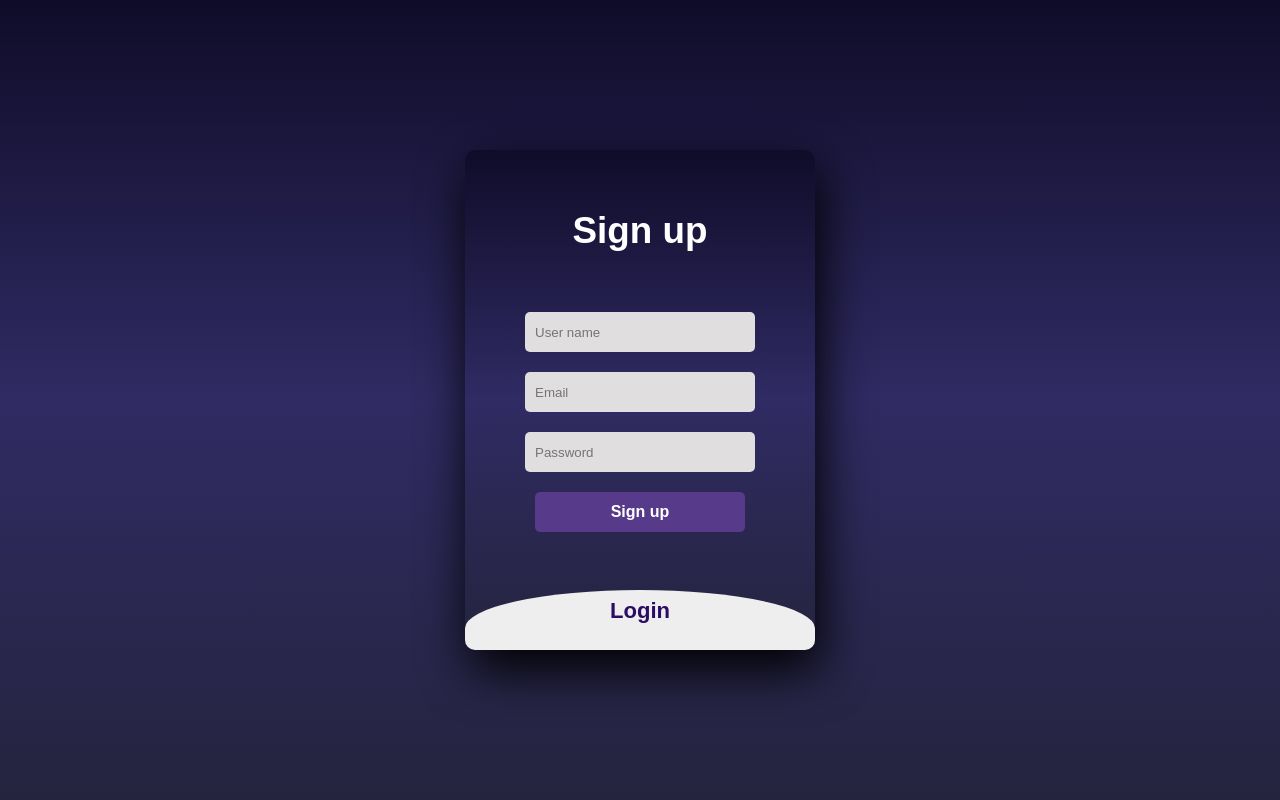
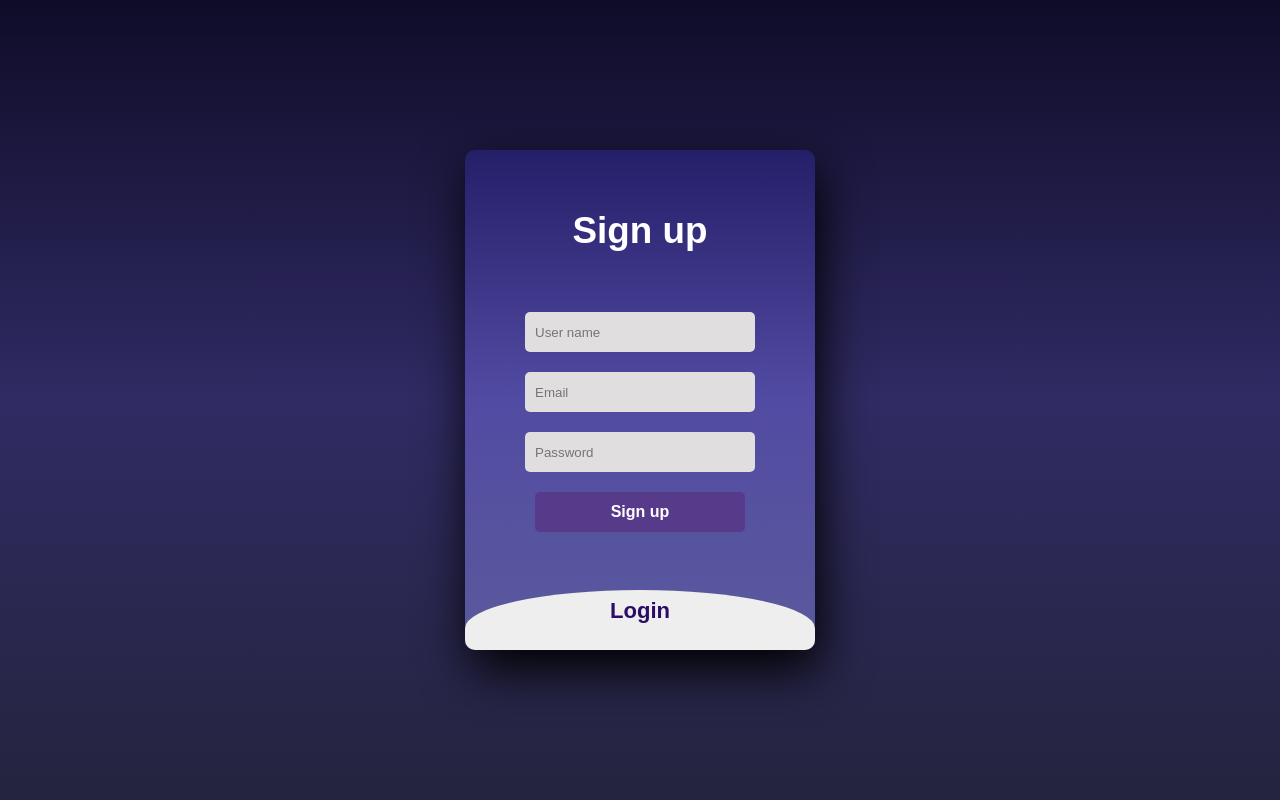
Before and after one commit to ayushpatel0/Login-Signup, a plain HTML site: page index.html in a window 1280 px wide. Drawn offline with Linux system fonts and the light colour scheme.

Commit message:
Update style.css

```diff
--- a/style/style.css
+++ b/style/style.css
@@ -11,7 +11,7 @@ body{
 .container{
 	width: 350px;
 	height: 500px;
-	background: linear-gradient(to bottom, #0f0c29, #302b63, #24243e);
+	background: linear-gradient(to bottom, #251e68, #524ba3, #5a5a9c);
 	overflow: hidden;
 	border-radius: 10px;
 	box-shadow: 5px 20px 50px #000;
```
